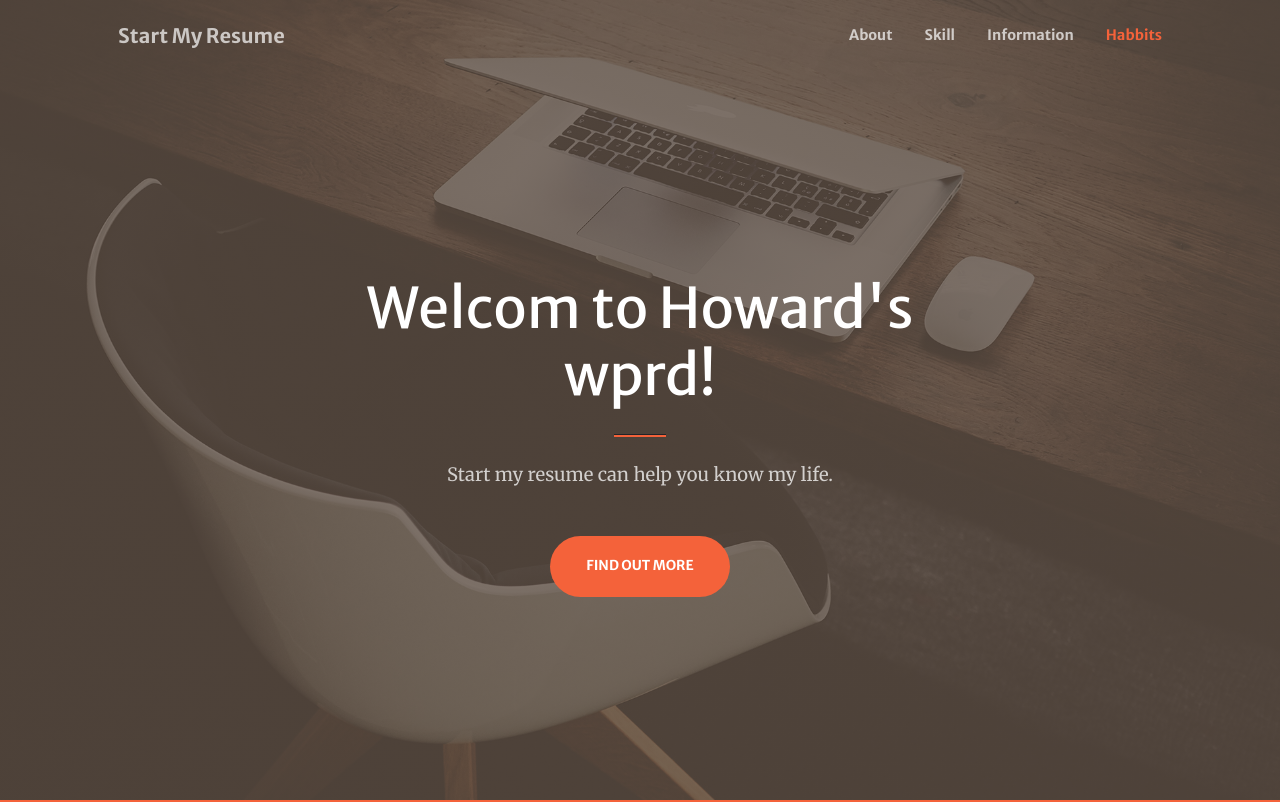
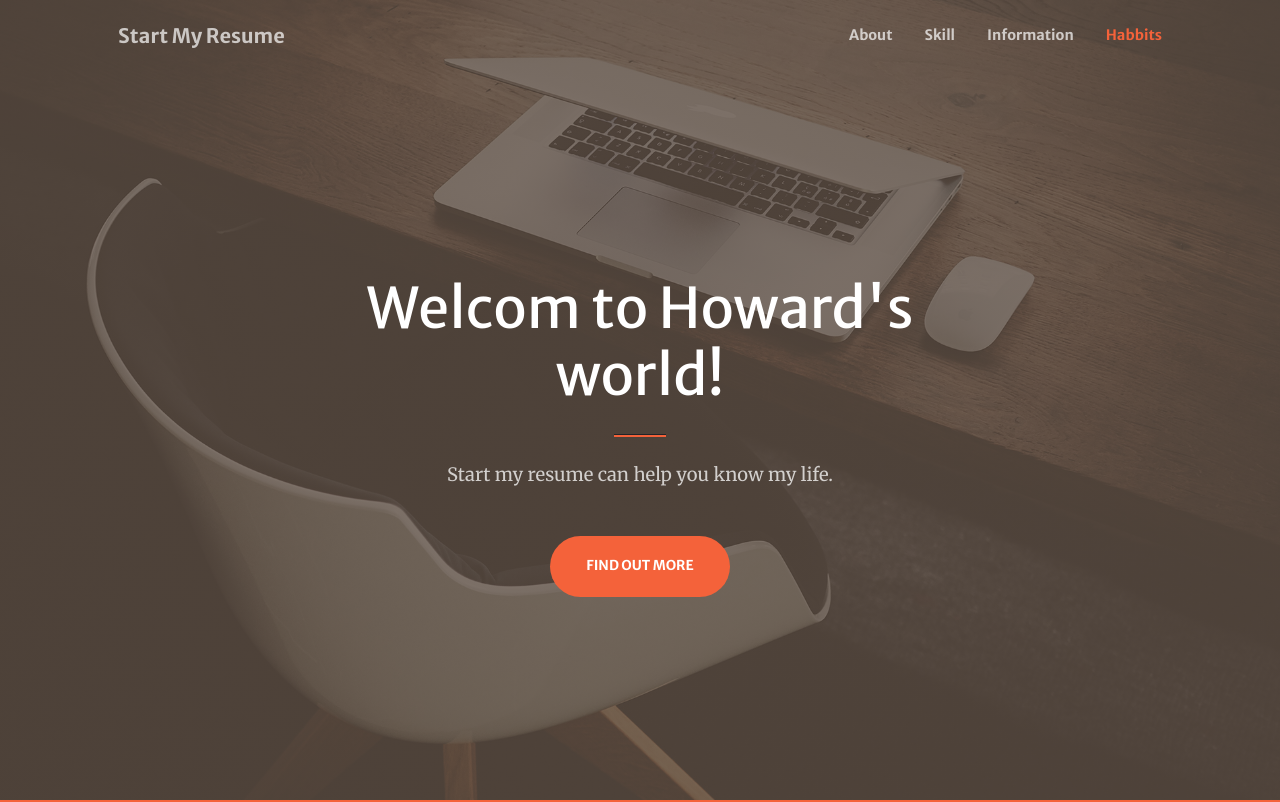
Before and after one commit to Howard9421/Howard9421.github.io, a plain HTML site: page index.html in a window 1280 px wide. Shown: the top 802 px of the page. Drawn offline with nearby package versions, Linux system fonts and the light colour scheme; some packages are replaced by stand-ins of ours; a script that the page names is missing.

Commit message:
Update index.html

```diff
--- a/index.html
+++ b/index.html
@@ -39,7 +39,7 @@
             <div class="container px-4 px-lg-5 h-100">
                 <div class="row gx-4 gx-lg-5 h-100 align-items-center justify-content-center text-center">
                     <div class="col-lg-8 align-self-end">
-                        <h1 class="text-white font-weight-bold">Welcom to Howard's wprd!</h1>
+                        <h1 class="text-white font-weight-bold">Welcom to Howard's world!</h1>
                         <hr class="divider" />
                     </div>
                     <div class="col-lg-8 align-self-baseline">
```
